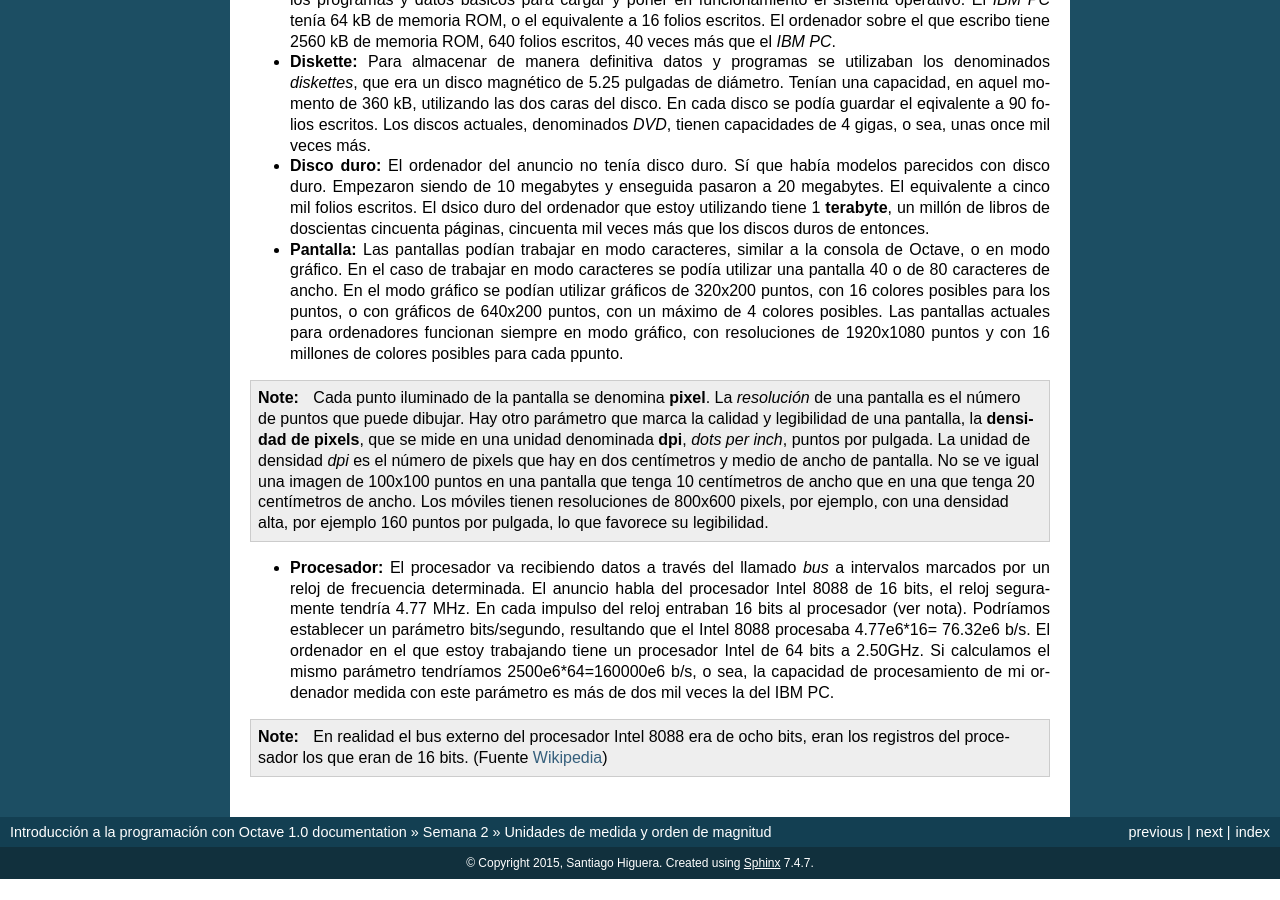
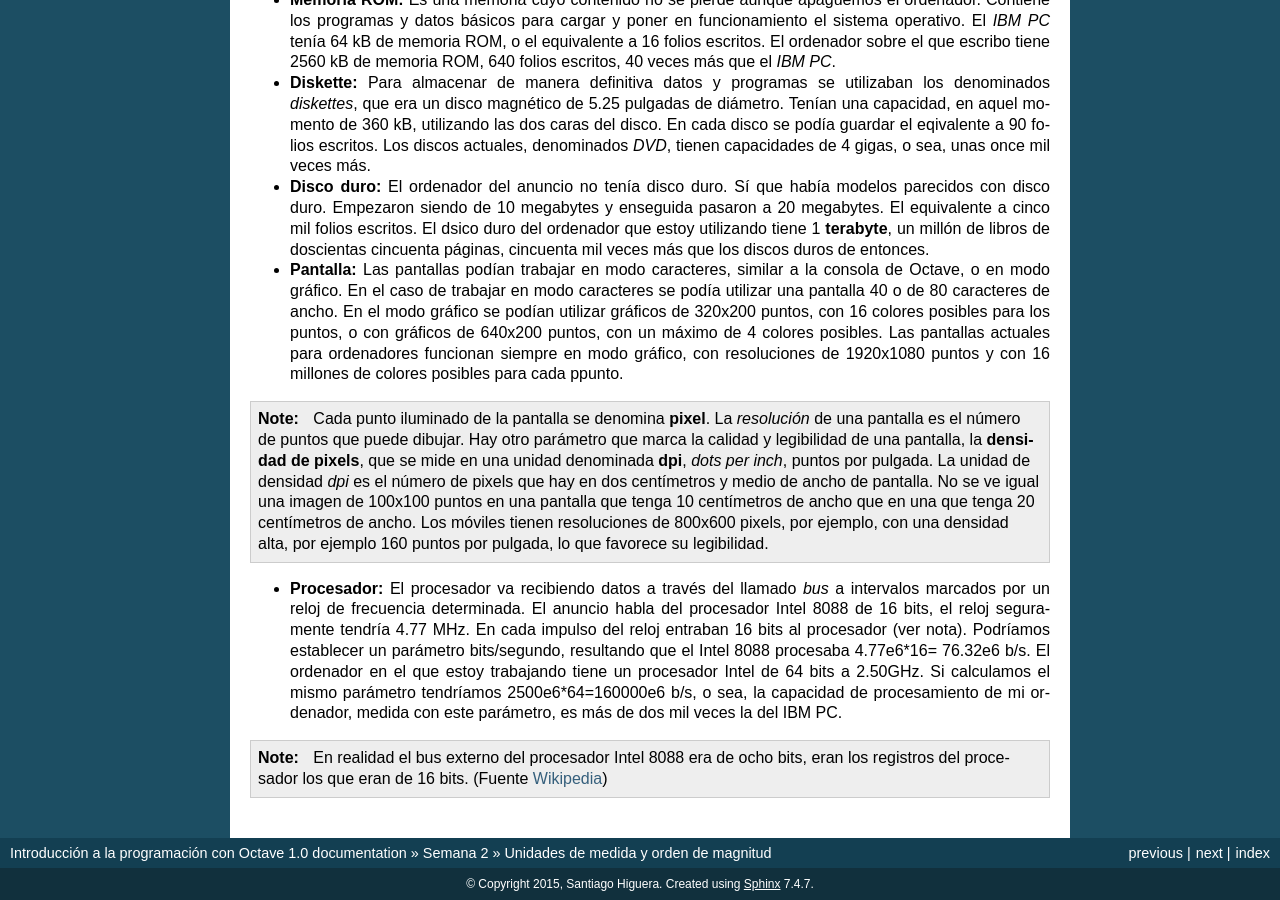
Before and after one commit to shiguera/cursorec, a Sphinx documentation site: the page built from source/teoria2.rst, in a window 1280 px wide and 900 px high, scrolled down 2003 px. Built offline with Sphinx 7.4.7, drawn with Linux system fonts in a browser that asks for light colours; before the commit the page ends 2882 px from its top, so only the background shows below that; some of the changed text lies outside the part shown.

```diff
--- a/source/teoria2.rst
+++ b/source/teoria2.rst
@@ -45,6 +45,6 @@ Volvamos al anuncio del *IBM PC*. En el cuadro resumen de características podem
 
 .. note:: Cada punto iluminado de la pantalla se denomina **pixel**. La *resolución* de una pantalla es el número de puntos que puede dibujar. Hay otro parámetro que marca la calidad y legibilidad de una pantalla, la **densidad de pixels**, que se mide en una unidad denominada **dpi**, *dots per inch*, puntos por pulgada. La unidad de densidad *dpi* es el número de pixels que hay en dos centímetros y medio de ancho de pantalla. No se ve igual una imagen de 100x100 puntos en una pantalla que tenga 10 centímetros de ancho que en una que tenga 20 centímetros de ancho. Los móviles tienen resoluciones de 800x600 pixels, por ejemplo, con una densidad alta, por ejemplo 160 puntos por pulgada, lo que favorece su legibilidad.
 
-- **Procesador:** El procesador va recibiendo datos a través del llamado *bus* a intervalos marcados por un reloj de frecuencia determinada. El anuncio habla del procesador Intel 8088 de 16 bits, el reloj seguramente tendría 4.77 MHz. En cada impulso del reloj entraban 16 bits al procesador (ver nota). Podríamos establecer un parámetro bits/segundo, resultando que el Intel 8088 procesaba 4.77e6*16= 76.32e6 b/s. El ordenador en el que estoy trabajando tiene un procesador Intel de 64 bits a 2.50GHz. Si calculamos el mismo parámetro tendríamos 2500e6*64=160000e6 b/s, o sea, la capacidad de procesamiento de mi ordenador medida con este parámetro es más de dos mil veces la del IBM PC.
+- **Procesador:** El procesador va recibiendo datos a través del llamado *bus* a intervalos marcados por un reloj de frecuencia determinada. El anuncio habla del procesador Intel 8088 de 16 bits, el reloj seguramente tendría 4.77 MHz. En cada impulso del reloj entraban 16 bits al procesador (ver nota). Podríamos establecer un parámetro bits/segundo, resultando que el Intel 8088 procesaba 4.77e6*16= 76.32e6 b/s. El ordenador en el que estoy trabajando tiene un procesador Intel de 64 bits a 2.50GHz. Si calculamos el mismo parámetro tendríamos 2500e6*64=160000e6 b/s, o sea, la capacidad de procesamiento de mi ordenador, medida con este parámetro, es más de dos mil veces la del IBM PC.
 
 .. note:: En realidad el bus externo del procesador Intel 8088 era de ocho bits, eran los registros del procesador los que eran de 16 bits. (Fuente `Wikipedia <http://en.wikipedia.org/wiki/Intel_8088>`_)
```
Also changed, not shown: other parts of source/teoria2.rst (+1 -1 lines).
